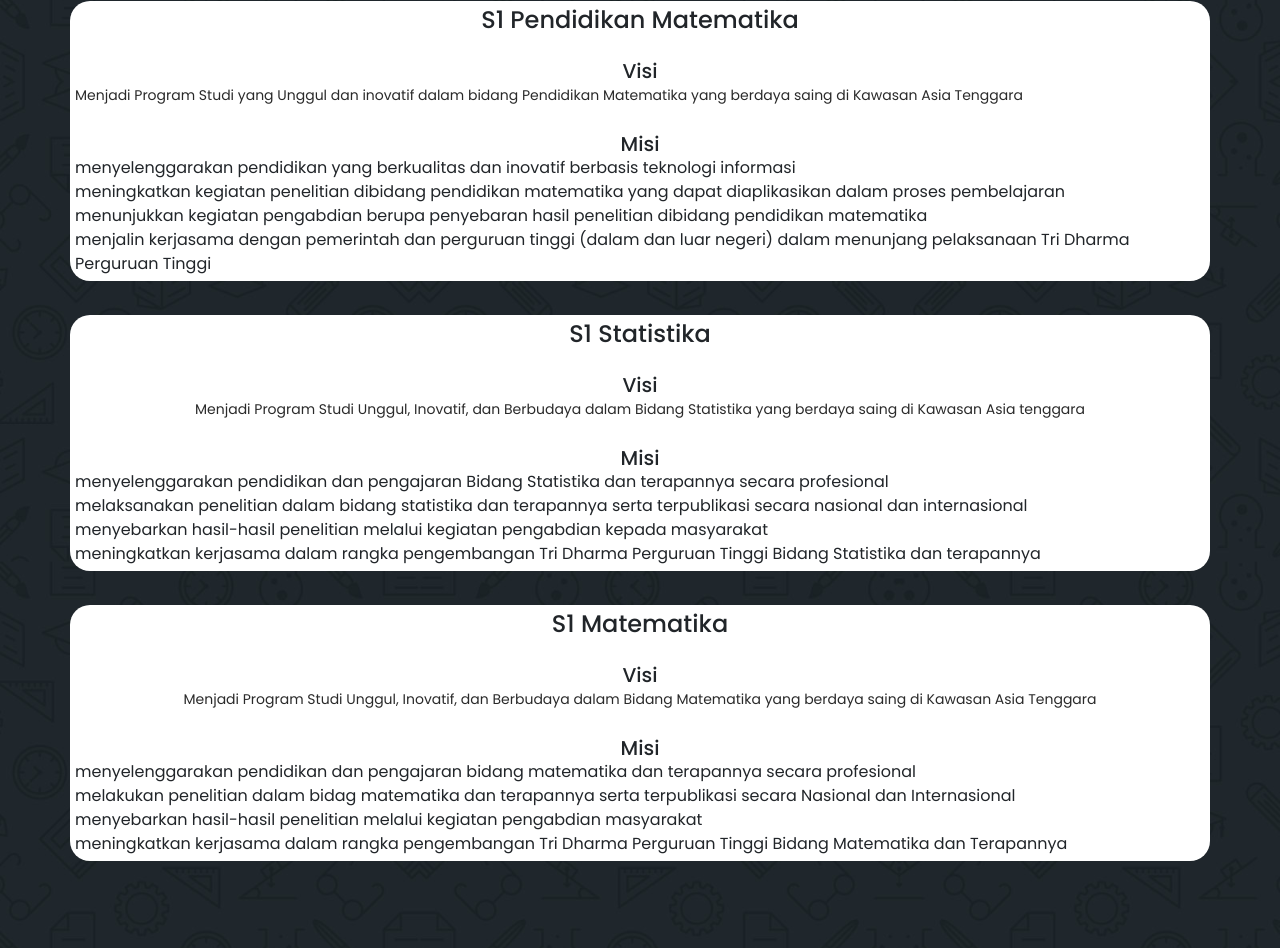
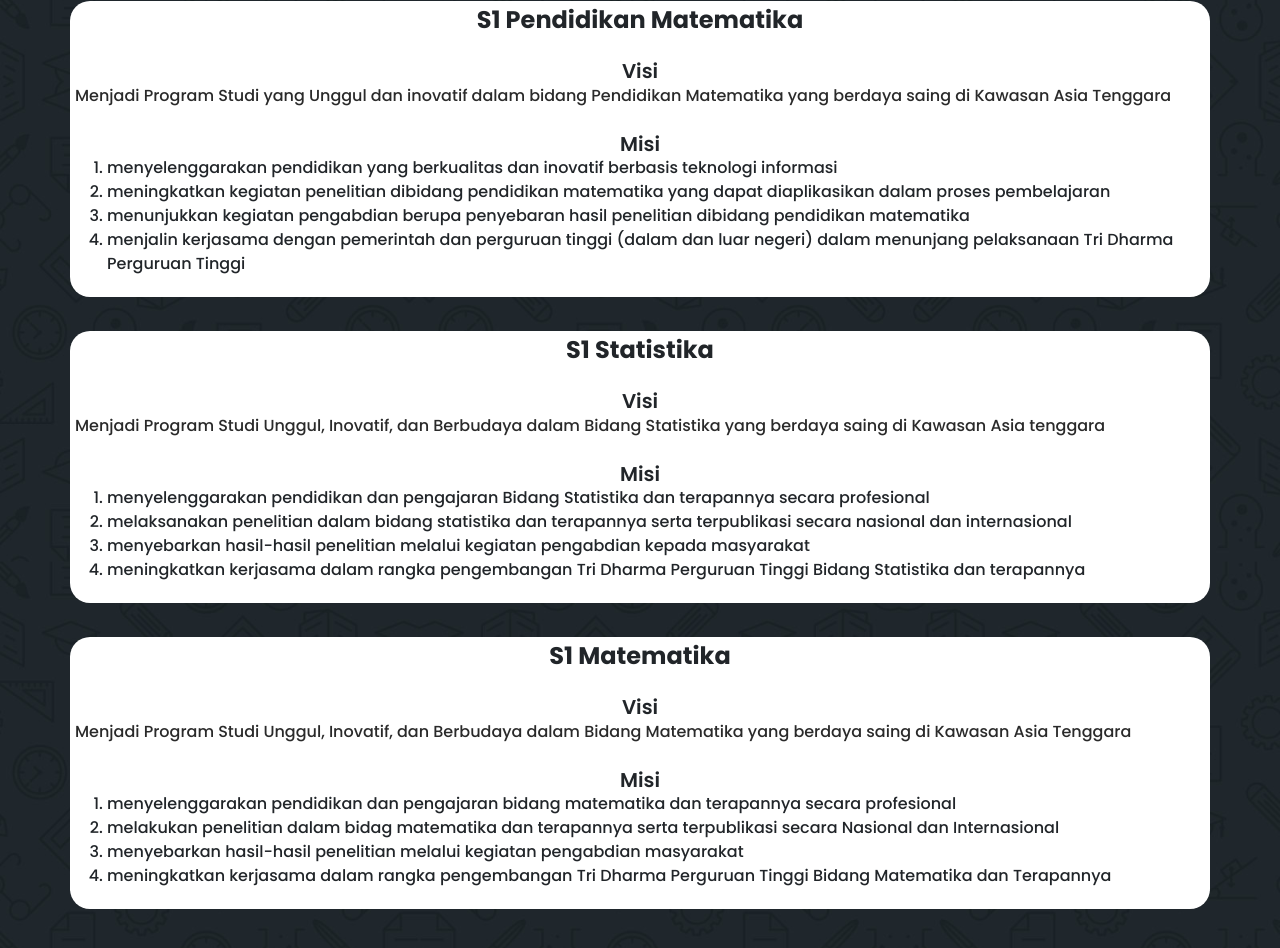
Before and after one commit to Malixl/Himatika-Webdes, a plain HTML site: page visi dan misi.html in a window 1280 px wide. Shown: the part 380-1328 px from the top of the page. Drawn offline with nearby package versions, Linux system fonts and the light colour scheme.

Commit message:
Visi&Misi

```diff
--- a/assets/css/templatemo-edu-meeting(1).css
+++ b/assets/css/templatemo-edu-meeting(1).css
@@ -81,9 +81,7 @@ center,
 dl,
 dt,
 dd,
-ol,
 ul,
-li,
 figure,
 header,
 nav,
@@ -117,13 +115,6 @@ html[xmlns] .clearfix {
 
 * html .clearfix {
   height: 1%;
-}
-
-ul,
-li {
-  padding: 0;
-  margin: 0;
-  list-style: none;
 }
 
 header,
--- a/visi dan misi.html
+++ b/visi dan misi.html
@@ -112,13 +112,13 @@ https://templatemo.com/tm-569-edu-meeting
           </div>
         </div>
         <div class="tentang mr-3 ml-3">
-          <h4 class="text-center">S1 Pendidikan Matematika </h4>
-          <h5 class="text-center"><br>Visi</h5>
-          <p class="text-lefts">Menjadi Program Studi yang Unggul dan inovatif dalam bidang Pendidikan Matematika yang
+          <h4 class="text-center" style="font-weight: bold;">S1 Pendidikan Matematika </h4>
+          <h5 class="text-center" style="font-weight: 600;"><br>Visi</h5>
+          <p style="font-weight: 500; font-size: medium;">Menjadi Program Studi yang Unggul dan inovatif dalam bidang Pendidikan Matematika yang
             berdaya
             saing di Kawasan Asia Tenggara</p>
-          <h5 class="text-center"><br>Misi</h5>
-          <ol class="text-start" list-style-type: decimal;>
+          <h5 class="text-center" style="font-weight: 600;"><br>Misi</h5>
+          <ol class="misi-text text-start" style="font-weight: 500; font-size: medium;">
             <li>menyelenggarakan pendidikan yang berkualitas dan inovatif berbasis teknologi informasi</li>
             <li>meningkatkan kegiatan penelitian dibidang pendidikan matematika yang dapat diaplikasikan dalam proses
               pembelajaran</li>
@@ -127,13 +127,13 @@ https://templatemo.com/tm-569-edu-meeting
               pelaksanaan Tri Dharma Perguruan Tinggi</li>
             <ol>
         </div>
-        <div class="tentang text-center mr-3 ml-3">
-          <h4>S1 Statistika</h4>
-          <h5 class="text-center"><br>Visi</h5>
-          <p class="text-center">Menjadi Program Studi Unggul, Inovatif, dan Berbudaya dalam Bidang Statistika yang
+        <div class="tentang mr-3 ml-3">
+          <h4 class="text-center" style="font-weight: bold;">S1 Statistika</h4>
+          <h5 class="text-center" style="font-weight: 600;"><br>Visi</h5>
+          <p style="font-weight: 500; font-size: medium;">Menjadi Program Studi Unggul, Inovatif, dan Berbudaya dalam Bidang Statistika yang
             berdaya saing di Kawasan Asia tenggara</p>
-          <h5 class="text-center"><br>Misi</h5>
-          <ol class="text-start" list-style-type: decimal;>
+          <h5 class="text-center" style="font-weight: 600;"><br>Misi</h5>
+          <ol class="misi-text text-start" style="font-weight: 500; font-size: medium;">
             <li>menyelenggarakan pendidikan dan pengajaran Bidang Statistika dan terapannya secara profesional</li>
             <li>melaksanakan penelitian dalam bidang statistika dan terapannya serta terpublikasi secara nasional dan
               internasional</li>
@@ -142,13 +142,14 @@ https://templatemo.com/tm-569-edu-meeting
               terapannya</li>
           </ol>
         </div>
-        <div class="tentang text-center mr-3 ml-3">
-          <h4>S1 Matematika</h4>
-          <h5 class="text-center"><br>Visi</h5>
-          <p class="text-center">Menjadi Program Studi Unggul, Inovatif, dan Berbudaya dalam Bidang Matematika yang
+        <div class="tentang mr-3 ml-3">
+          <h4 class="text-center" style="font-weight: bold;">S1 Matematika</h4>
+          <h5 class="text-center" style="font-weight: 600;"><br>Visi</h5>
+          <p style="font-weight: 500; font-size: medium;">Menjadi Program Studi Unggul, Inovatif, dan Berbudaya dalam Bidang Matematika yang
             berdaya saing di Kawasan Asia Tenggara </p>
-          <h5 class="text-center"><br>Misi</h5>
-          <ol class="text-start" list-style-type: decimal;>
+          <h5 class="text-center" style="font-weight: 600;"
+          ><br>Misi</h5>
+          <ol class="misi-text text-start" style="font-weight: 500; font-size: medium;">
             <li>menyelenggarakan pendidikan dan pengajaran bidang matematika dan terapannya secara profesional</li>
             <li>melakukan penelitian dalam bidag matematika dan terapannya serta terpublikasi secara Nasional dan
               Internasional</li>
```
